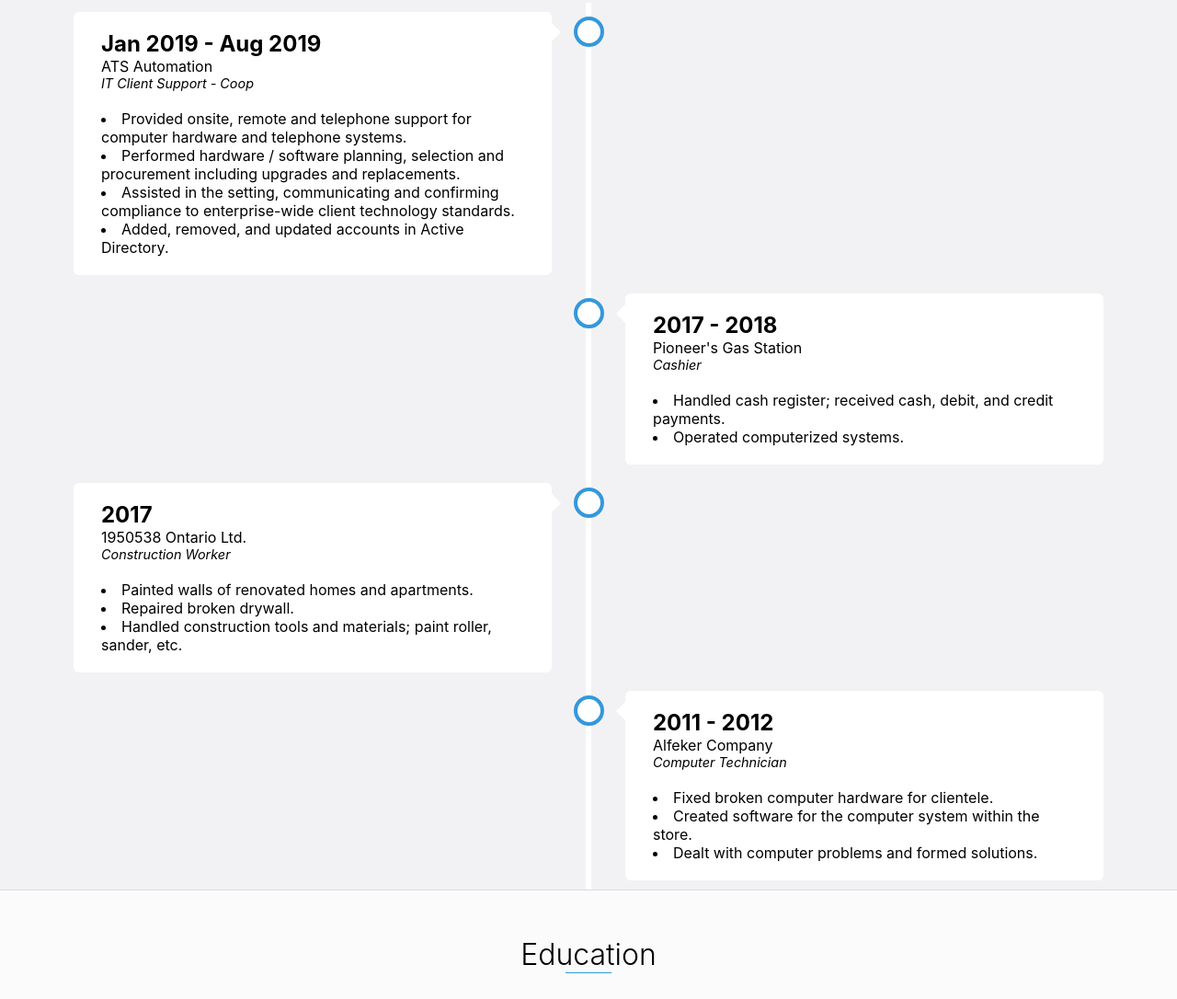
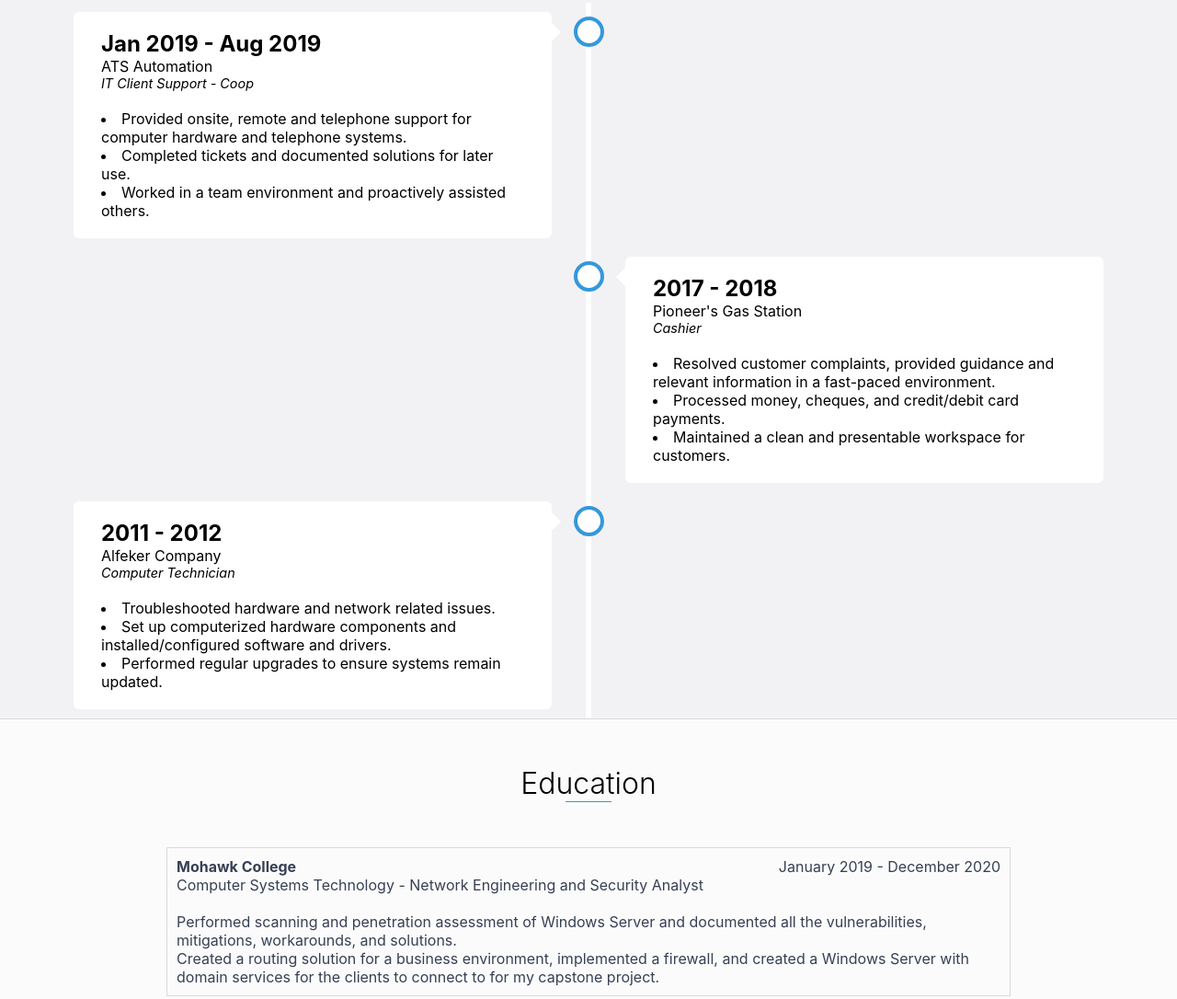
Before and after one commit to AmeerAlTuraihi/AmeerAlTuraihi.github.io, a plain HTML site: page index.html in a window 1280 px wide. Shown: the part 967-2053 px from the top of the page at 92% size. Drawn offline with Linux system fonts and the light colour scheme.

Commit message:
Update index.html
Updated timeline and education.

```diff
--- a/index.html
+++ b/index.html
@@ -63,9 +63,8 @@
                         <p class = "exp">IT Client Support - Coop</p>
                         <br>
                         <li>Provided onsite, remote and telephone support for computer hardware and telephone systems.</li>
-                        <li>Performed hardware / software planning, selection and procurement including upgrades and replacements.</li>
-                        <li>Assisted in the setting, communicating and confirming compliance to enterprise-wide client technology standards.</li>
-                        <li>Added, removed, and updated accounts in Active Directory.</li>
+                        <li>Completed tickets and documented solutions for later use.</li>
+                        <li>Worked in a team environment and proactively assisted others.</li>
                     </div>
                 </div>
 
@@ -75,35 +74,23 @@
                         <p>Pioneer's Gas Station</p>
                         <p class = "exp">Cashier</p>
                         <br>
-                        <li>Handled cash register; received cash, debit, and credit payments.</li>
-                        <li>Operated computerized systems.</li>
+                        <li>Resolved customer complaints, provided guidance and relevant information in a fast-paced environment.</li>
+                        <li>Processed money, cheques, and credit/debit card payments.</li>
+                        <li>Maintained a clean and presentable workspace for customers.</li>
                     </div>
                 </div>
 
                 <div class="container left">
                     <div class="content">
-                        <h2>2017</h2>
-                        <p>1950538 Ontario Ltd.</p>
-                        <p class = "exp">Construction Worker</p>
-                        <br>
-                        <li>Painted walls of renovated homes and apartments.</li>
-                        <li>Repaired broken drywall.</li>
-                        <li>Handled construction tools and materials; paint roller, sander, etc.</li>
-                    </div>
-                </div>
-
-                <div class="container right">
-                    <div class="content">
                         <h2>2011 - 2012</h2>
                         <p>Alfeker Company</p>
                         <p class = "exp">Computer Technician</p>
                         <br>
-                        <li>Fixed broken computer hardware for clientele.</li>
-                        <li>Created software for the computer system within the store.</li>
-                        <li>Dealt with computer problems and formed solutions.</li>
+                        <li>Troubleshooted hardware and network related issues.</li>
+                        <li>Set up computerized hardware components and installed/configured software and drivers.</li>
+                        <li>Performed regular upgrades to ensure systems remain updated.</li>
                     </div>
                 </div>
-
 
               </div>
     </div>
@@ -142,6 +129,7 @@
             <p>Implemented a ticketing system solution for a virtual company using SharePoint.</p>
 
         </div>
+        <br>
 
     </div>
 
```
